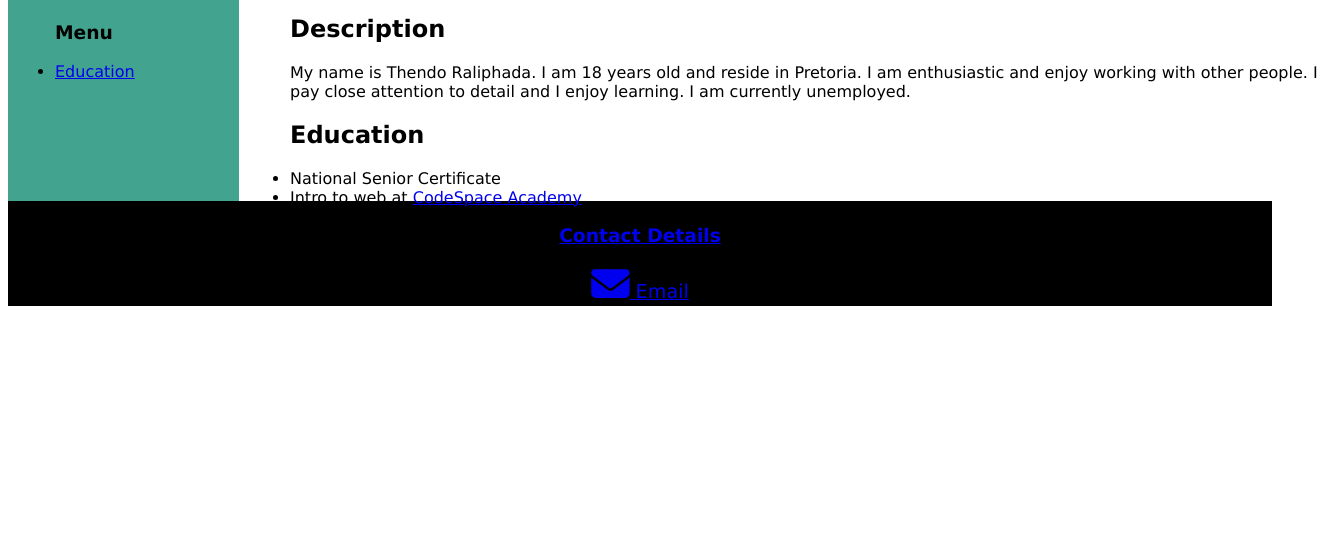
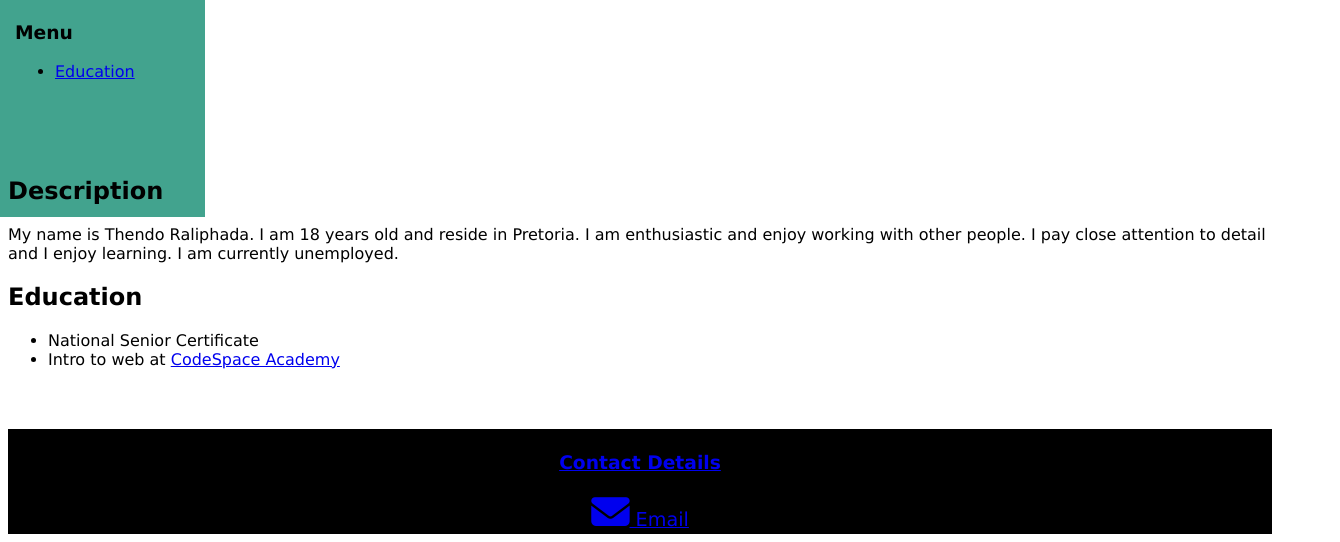
Before and after one commit to ThendoRaliphada/my-resume-project, a plain HTML site: page index.html in a window 1280 px wide. Shown: the part 296-838 px from the top of the page, 1340 px wide, since content can reach past the window. Before the commit the page ends 800 px from the top, so only its background shows below. Drawn offline with Linux system fonts and the light colour scheme.

Commit message:
Nested lists correctly

```diff
--- a/index.html
+++ b/index.html
@@ -17,30 +17,32 @@
             <img src="./public/images/profile.jpg" alt="Woman">
             <h1>Thendo Raliphada</h1>
             <p style="font-size: x-large;"> An introductory personal statement</p>
+        </aside>
     </header>
-    <section>
-        <ul>
+    <main>
         <div>
             <h3>Menu</h3>
+            <ul>
+
                 <li><a href="#education">Education</a></li>
+            </ul>
         </div>
-        </ul>
-        </aside>
+
         <article>
 
-            <ul id="ul">
             <h2>Description</h2>
             <p>My name is Thendo Raliphada. I am 18 years old and reside in Pretoria. I am enthusiastic and enjoy
                 working with other people. I pay close attention to detail and I enjoy learning. I am currently
                 unemployed. </p>
             <h2>Education</h2>
+            <ul id="ul">
 
                 <li>National Senior Certificate</li>
                 <li>Intro to web at <a href="http://https://www.codespace.co.za/">CodeSpace Academy</li>
             </ul>
 
         </article>
-    </section>
+    </main>
 
     <footer>
         <h3> Contact Details</h3>
--- a/public/css/stylesheet.css
+++ b/public/css/stylesheet.css
@@ -52,12 +52,12 @@ font-size: 25px;
 
 
 #ul{
-    position: absolute;
+    /* position: absolute;
     top: 275px;
     width: 1050px;
     height: 200px;
     right: 20px;
     left: 250px;
     padding-bottom: 30px;
-    margin-bottom: 60px;
+    margin-bottom: 60px; */
 }
```
Lines whose indentation alone changed are shown as unchanged.
